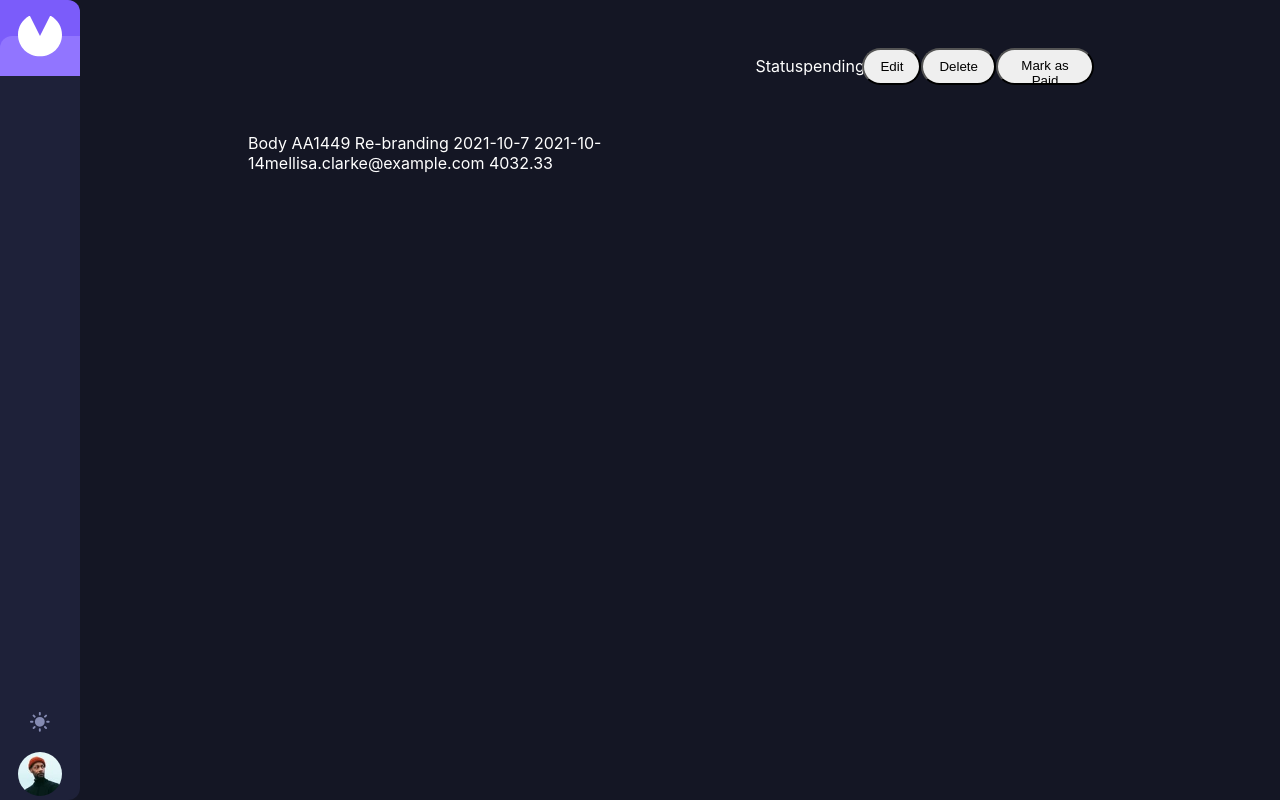
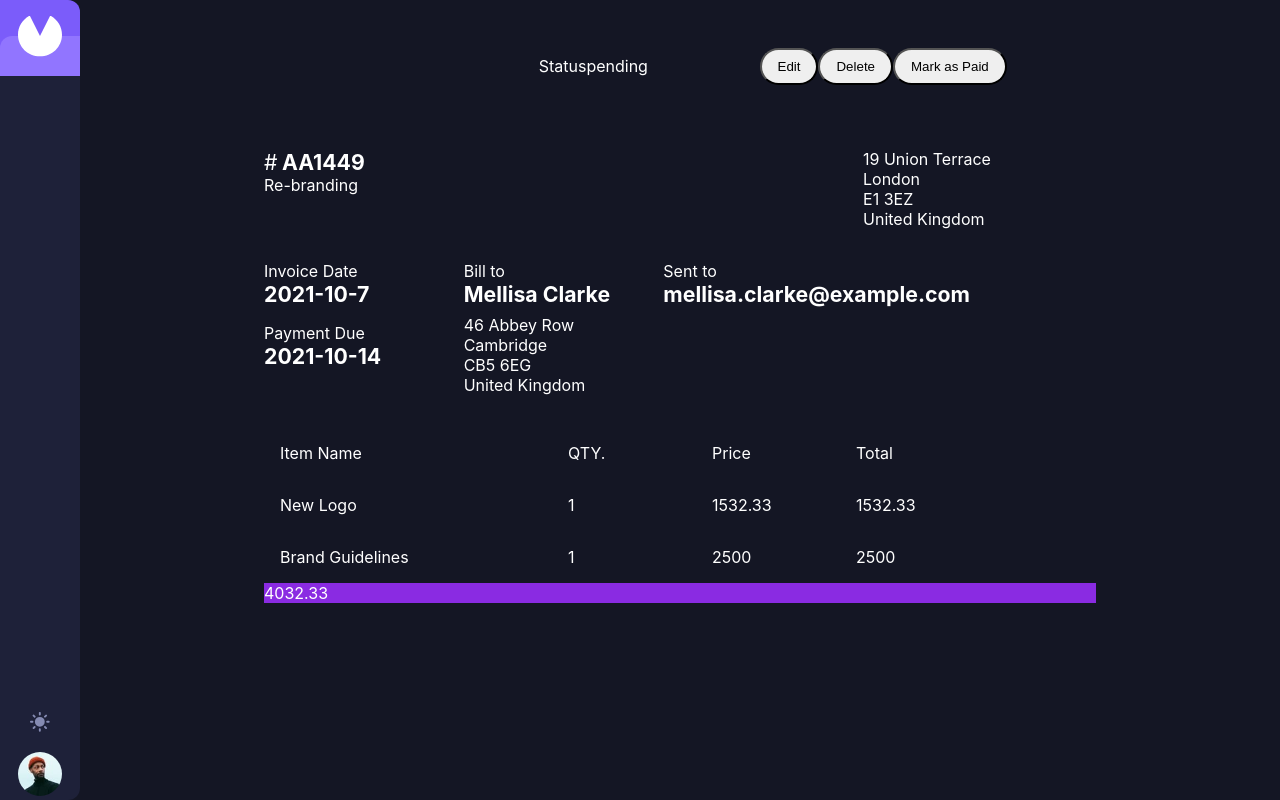
Before and after one commit to djolesusername/qz10, a React (Create React App) app: page /AA1449 in a window 1280 px wide. Built offline with nearby package versions, Linux system fonts and the light colour scheme.

Commit message:
invoice page

```diff
--- a/src/components/invoicePage.css
+++ b/src/components/invoicePage.css
@@ -16,3 +16,36 @@
 .invoiceBody {
   margin-top: 3rem;
 }
+.grid4outof4 {
+  display: grid;
+  grid-template-columns: 24% 24% 24% 24%;
+  padding: 1rem;
+}
+
+.big-text {
+  font-size: 1.33rem;
+  font-weight: 700;
+  margin-bottom: 0.5rem;
+}
+.light-text {
+  font-weight: 400;
+}
+.span2 {
+  grid-column: 3 / span2;
+}
+.row2 {
+  margin-top: 1rem;
+}
+.invoiceBody {
+  min-width: 50vw;
+}
+
+.item-rundown {
+  grid-template-columns: 36% 18% 18% 18%;
+}
+.rundown {
+  padding: 1rem;
+}
+.item-total {
+  background: blueviolet;
+}
--- a/src/components/invoicePage.js
+++ b/src/components/invoicePage.js
@@ -21,23 +21,32 @@ const InvoicePage = (props) => {
   const invoiceFound = props.data.filter((invoice) => invoice.id === invoiceID);
   const [status, setStatus] = useState(invoiceFound.status);
   const [description, setDescription] = useState(invoiceFound.description);
-  const [createdAt, setCreatedAt] = useState(invoiceFound.status);
-  const [paymentDue, setPaymentDue] = useState(invoiceFound.status);
-  const [clientEmail, setclientEmail] = useState(invoiceFound.status);
-  const [total, setTotal] = useState(invoiceFound.status);
-  //const [clientAddress, setClientAddress] = useState(invoiceFound.status);
-  //const [street, setStreet] = useState(invoiceFound.status);
-  // const [city, setCity] = useState(invoiceFound.status);
-  //const [postCode, setPostCode] = useState(invoiceFound.status);
-
-  //const [country, setCountry] = useState(invoiceFound.status);
+  const [createdAt, setCreatedAt] = useState(invoiceFound.createdAt);
+  const [paymentDue, setPaymentDue] = useState(invoiceFound.paymentDue);
+  const [clientEmail, setclientEmail] = useState(invoiceFound.clientEmail);
+  const [total, setTotal] = useState(invoiceFound.total);
+  const [street, setStreet] = useState("");
+  const [city, setCity] = useState("");
+  const [postCode, setPostCode] = useState("");
+  const [btCity, setBtCity] = useState("");
+  const [btStreet, setBtStreet] = useState("");
+  const [btPostCode, setBtPostCode] = useState("");
+  const [btCountry, setBtCountry] = useState("");
+  const [country, setCountry] = useState(invoiceFound.status);
+  const [clientName, setClientName] = useState(invoiceFound.clientName);
+  const [itemList, setItemList] = useState([]);
 
   useEffect(() => {
     const timer = setTimeout(() => {
       const invoiceFound = props.data.filter((invoice) => invoice.id === invoiceID);
       setInvoice(invoiceFound);
-      const { status, description, createdAt, paymentDue, clientEmail, total, clientAddress } = invoiceFound[0];
-      //const { street, city, postCode, country } = invoiceFound[0].senderAddress;
+      const { status, description, createdAt, paymentDue, clientName, clientEmail, total } = invoiceFound[0];
+      const { street, city, postCode, country } = invoiceFound[0].senderAddress;
+      const btStreet = invoiceFound[0].clientAddress.street;
+      const btCity = invoiceFound[0].clientAddress.city;
+      const btPostCode = invoiceFound[0].clientAddress.postCode;
+      const btCountry = invoiceFound[0].clientAddress.country;
+      const itemList = invoiceFound[0].items;
       setStatus(status);
       setDescription(description);
       setCreatedAt(createdAt);
@@ -45,10 +54,16 @@ const InvoicePage = (props) => {
       setclientEmail(clientEmail);
       setTotal(total);
       //setClientAddress(clientAddress);
-      //setStreet(street);
-      //setCity(city);
-      //setPostCode(postCode);
-      //setCountry(country);
+      setStreet(street);
+      setCity(city);
+      setPostCode(postCode);
+      setCountry(country);
+      setBtCity(btCity);
+      setBtStreet(btStreet);
+      setBtPostCode(btPostCode);
+      setItemList(itemList);
+      setBtCountry(btCountry);
+      setClientName(clientName);
     }, 100);
     return () => clearTimeout(timer);
   }, [props.data, invoiceID]);
@@ -88,10 +103,61 @@ const InvoicePage = (props) => {
             <button> Mark as Paid </button>
           </div>
         </div>
+      </div>
 
-        <div className="invoiceBody">
-          Body {invoiceID} {description} {createdAt} {paymentDue}
-          {clientEmail} {total}
+      <div className="invoiceBody">
+        <div className="grid4outof4">
+          <div>
+            <span className="light-text big-text">#</span> <span className="big-text">{invoiceID} </span>
+            <div className="light-text"> {description}</div>
+          </div>
+          <div> </div>
+          <div> </div>
+          <div>
+            <div>{street} </div>
+            <div> {city}</div>
+            <div>{postCode}</div>
+            <div>{country}</div>
+          </div>
+        </div>
+        <div className="grid4outof4">
+          <div>
+            <div>Invoice Date</div>
+            <div className="big-text">{createdAt} </div>
+            <div className="row2">Payment Due</div>
+            <div className="big-text">{paymentDue}</div>
+          </div>
+          <div>
+            {" "}
+            <div> Bill to</div>
+            <div className="big-text"> {clientName}</div> <div> {btStreet}</div>
+            <div> {btCity}</div>
+            <div> {btPostCode} </div>
+            <div> {btCountry}</div>
+          </div>
+          <div className="span2">
+            <div>Sent to </div>
+            <div className="big-text"> {clientEmail}</div>
+          </div>
+        </div>
+        <div className="rundown">
+          <div className="item-rundown grid4outof4">
+            <div> Item Name</div>
+            <div> QTY.</div>
+            <div> Price</div>
+            <div>Total </div>{" "}
+          </div>
+          {itemList.map((item, key) => {
+            return (
+              <div className="item-rundown grid4outof4" id={key}>
+                <div> {item.name}</div>
+                <div> {item.quantity}</div>
+                <div> {item.price}</div>
+                <div> {item.total}</div>
+              </div>
+            );
+          })}
+          <div class="item-total"> {total}</div>
         </div>
       </div>
     </div>
```
